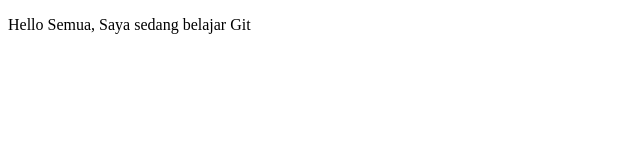
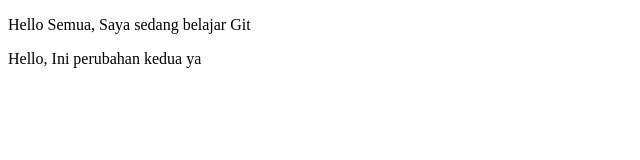
Before and after one commit to waskitha008/Repoku, a plain HTML site: page index.html in a window 1280 px wide. Shown: the whole page, without its empty margins (0-640 px from the left). Drawn offline with Linux system fonts and the light colour scheme.

Commit message:
Perubahan ke-2

```diff
--- a/index.html
+++ b/index.html
@@ -6,5 +6,6 @@
     </head>
     <body>
         <p>Hello Semua, Saya sedang belajar Git</p>
+       <p>Hello, Ini perubahan kedua ya</p>
     </body>
 </html>
```
